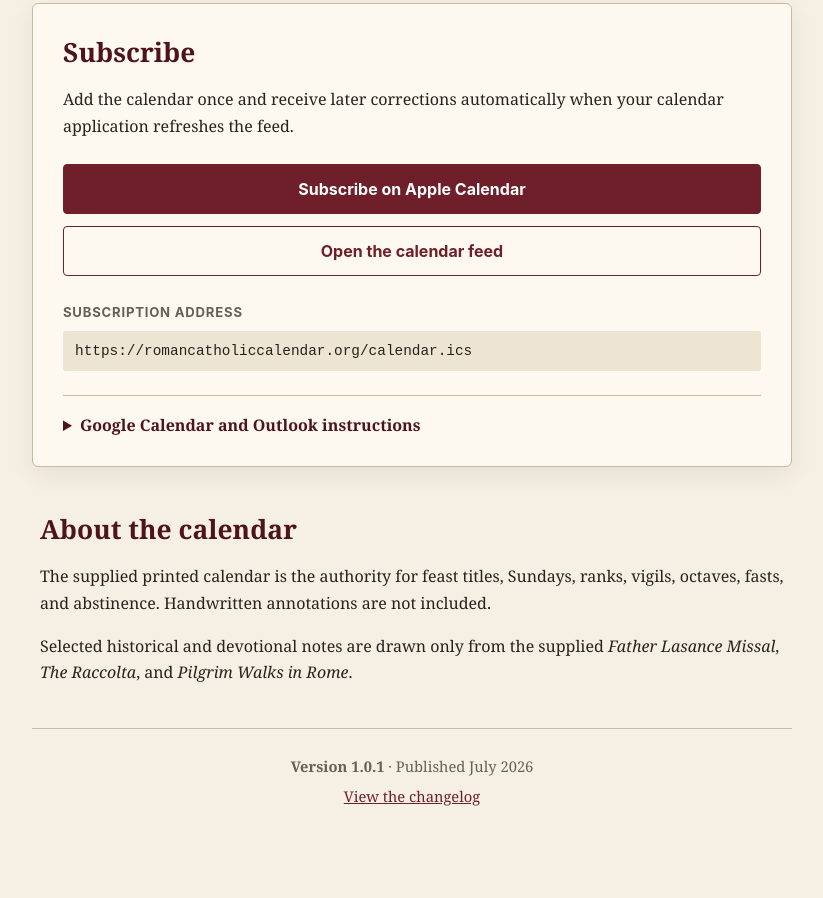
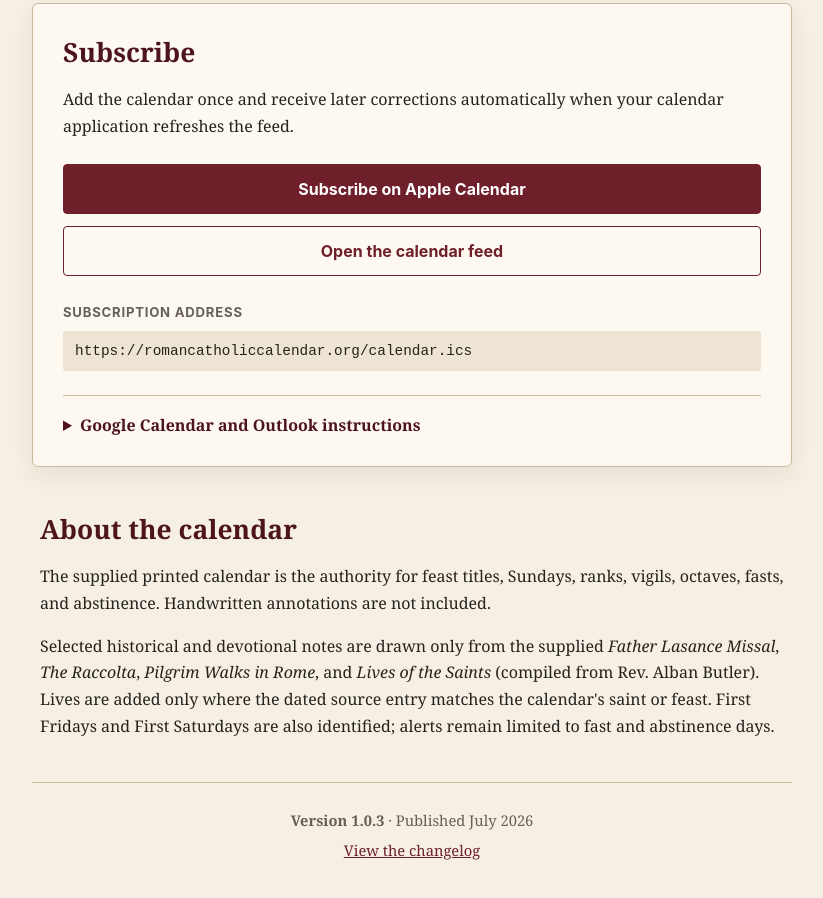
Before and after one commit to icemanseniorx/romancatholiccalendar, a plain HTML site: page index.html in a window 1280 px wide. Shown: the part 415-1313 px from the top of the page, without its empty margins (228-1051 px from the left). Before the commit the page ends 1269 px from the top, so only its background shows below. Drawn offline with Linux system fonts and the light colour scheme.

Commit message:
Add files via upload
Release v1.0.3: add vestment colors, saint lives, and First Friday/First Saturday observances

```diff
--- a/index.html
+++ b/index.html
@@ -41,11 +41,11 @@
     <section class="content" aria-labelledby="about-heading">
       <h2 id="about-heading">About the calendar</h2>
       <p>The supplied printed calendar is the authority for feast titles, Sundays, ranks, vigils, octaves, fasts, and abstinence. Handwritten annotations are not included.</p>
-      <p>Selected historical and devotional notes are drawn only from the supplied <em>Father Lasance Missal</em>, <em>The Raccolta</em>, and <em>Pilgrim Walks in Rome</em>.</p>
+      <p>Selected historical and devotional notes are drawn only from the supplied <em>Father Lasance Missal</em>, <em>The Raccolta</em>, <em>Pilgrim Walks in Rome</em>, and <em>Lives of the Saints</em> (compiled from Rev. Alban Butler). Lives are added only where the dated source entry matches the calendar's saint or feast. First Fridays and First Saturdays are also identified; alerts remain limited to fast and abstinence days.</p>
     </section>
 
     <footer>
-      <p><strong>Version 1.0.1</strong> · Published July 2026</p>
+      <p><strong>Version 1.0.3</strong> · Published July 2026</p>
       <p><a href="CHANGELOG.md">View the changelog</a></p>
     </footer>
   </main>
```
Also changed, not shown: 3 other files.
